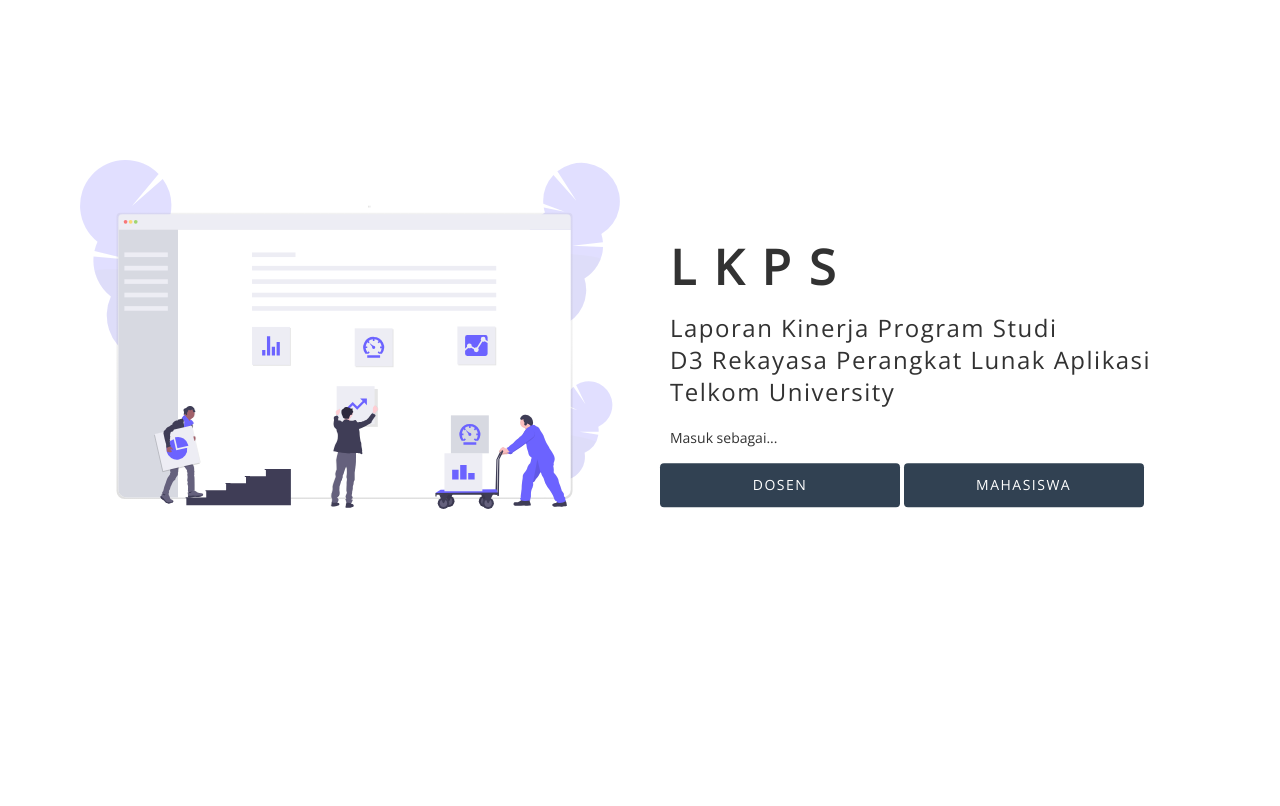
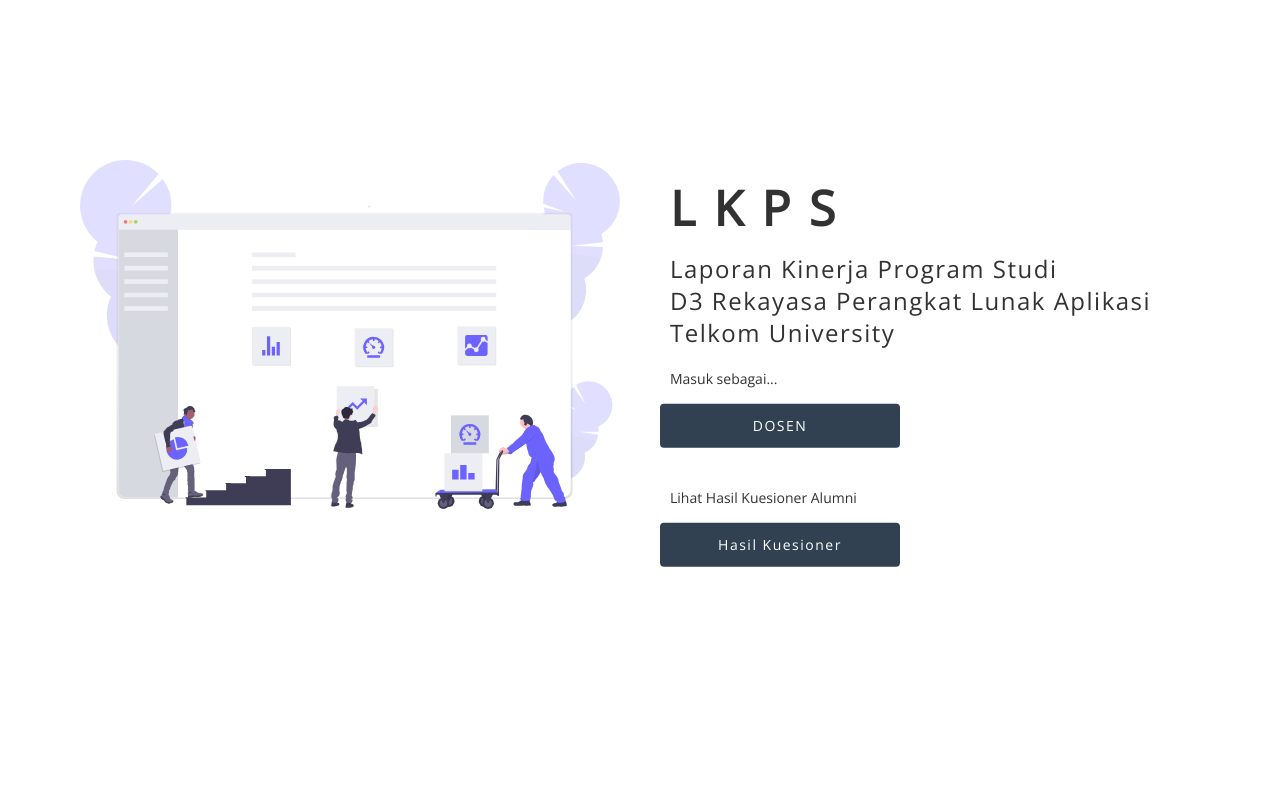
Before and after one commit to larasn6706174044/lkps-rpla, a PHP site: page / in a window 1280 px wide. Shown: the top 806 px of the page. Run offline with PHP 8.4, Linux system fonts and the light colour scheme; the visitor is signed in with stand-in values (Sample User, id 1); some libraries are stand-ins or nearby versions.

Commit message:
Mengganti fitur mahasiswa menjadi lihat hasil kuesioner alumni

```diff
--- a/index.php
+++ b/index.php
@@ -28,7 +28,11 @@
                 <p class="as">Masuk sebagai...</p>
                 <div class="button-container">
                     <button onclick="window.location.href='login.php'">DOSEN</button>
-                    <button onclick="window.location.href='siswa.php'" class="mahasiswa">MAHASISWA</button>
+                </div>
+                <br>
+                <p class="as">Lihat Hasil Kuesioner Alumni</p>
+                <div class="button-container">
+                    <button onclick="window.location.href='siswa.php'" class="mahasiswa">Hasil Kuesioner</button>
                 </div>
             </div>
         </div>
--- a/tampildata.php
+++ b/tampildata.php
@@ -186,7 +186,6 @@ if (isset($_SESSION['dosen_id'])) {
             .buttonfilter {
                 width: 200px;
                 height: 50px;
-                background-color: #4CAF50;
                 border: none;
                 color: white;
                 padding-left: 20px;
```
